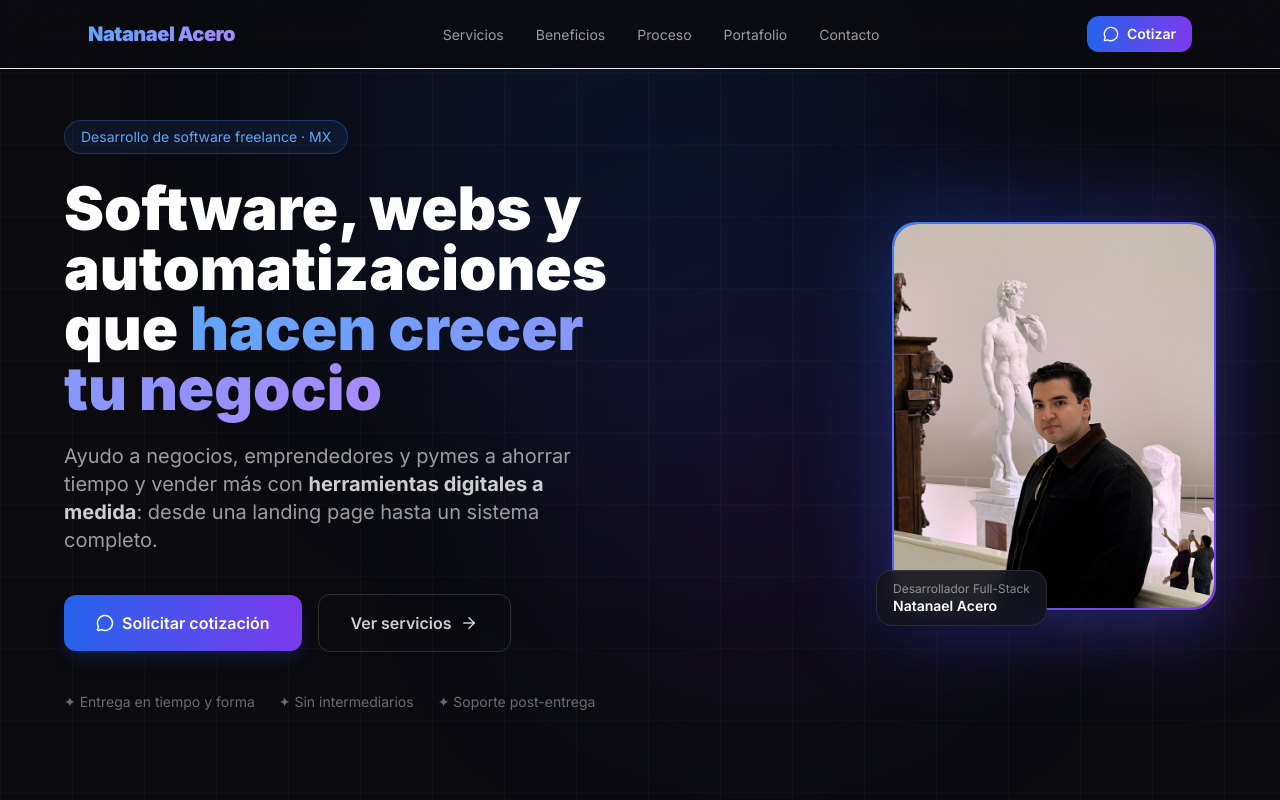
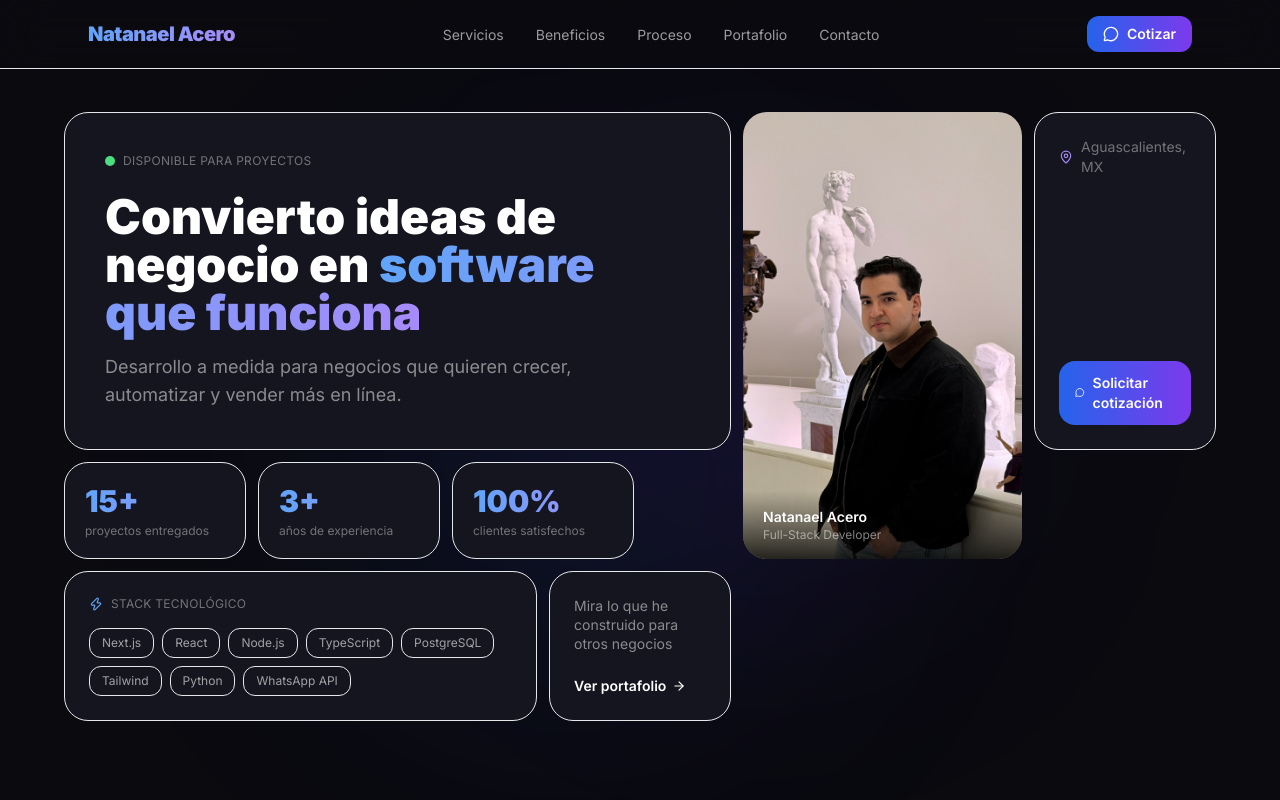
Before and after one commit to Natanael-Acero/navdev-landing, a Next.js app: page / in a window 1280 px wide. Shown: the top 800 px of the page. Built offline with nearby package versions, Linux system fonts and the light colour scheme.

Commit message:
feat: rediseño Hero con bento grid asimétrico

```diff
--- a/components/Hero.tsx
+++ b/components/Hero.tsx
@@ -1,86 +1,125 @@
+"use client";
 import Image from "next/image";
-import { ArrowRight, MessageCircle } from "lucide-react";
+import { MessageCircle, ArrowRight, MapPin, Zap } from "lucide-react";
 import { buildWhatsAppUrl } from "@/lib/whatsapp";
+
+const techs = ["Next.js", "React", "Node.js", "TypeScript", "PostgreSQL", "Tailwind", "Python", "WhatsApp API"];
+
+const stats = [
+  { value: "15+", label: "proyectos entregados" },
+  { value: "3+", label: "años de experiencia" },
+  { value: "100%", label: "clientes satisfechos" },
+];
 
 export function Hero() {
   return (
-    <section className="relative min-h-screen flex items-center justify-center overflow-hidden bg-[#0a0a0f] px-4 sm:px-6 pt-24 pb-16">
-      {/* Background glow */}
-      <div className="absolute inset-0 overflow-hidden pointer-events-none">
-        <div className="absolute -top-40 left-1/2 -translate-x-1/2 w-[600px] h-[600px] rounded-full bg-blue-600/10 blur-[120px]" />
-        <div className="absolute top-1/3 right-1/4 w-[400px] h-[400px] rounded-full bg-violet-600/10 blur-[120px]" />
-        <div className="absolute inset-0 bg-[linear-gradient(rgba(255,255,255,0.02)_1px,transparent_1px),linear-gradient(90deg,rgba(255,255,255,0.02)_1px,transparent_1px)] bg-[size:72px_72px]" />
+    <section className="relative min-h-screen flex items-center bg-[#0a0a0f] px-4 sm:px-6 lg:px-8 pt-24 pb-16 overflow-hidden">
+      {/* Ambient glow */}
+      <div className="pointer-events-none absolute inset-0">
+        <div className="absolute top-1/4 left-1/4 w-[500px] h-[500px] rounded-full bg-blue-700/10 blur-[130px]" />
+        <div className="absolute bottom-1/4 right-1/4 w-[400px] h-[400px] rounded-full bg-violet-700/10 blur-[130px]" />
       </div>
 
-      <div className="relative max-w-6xl mx-auto w-full grid lg:grid-cols-2 gap-12 items-center">
-        {/* Text */}
-        <div className="text-center lg:text-left">
-          <span className="inline-block rounded-full border border-blue-500/30 bg-blue-500/10 px-4 py-1.5 text-sm text-blue-400 mb-6">
-            Desarrollo de software freelance · MX
-          </span>
+      <div className="relative w-full max-w-6xl mx-auto">
+        {/* Bento grid */}
+        <div className="grid grid-cols-2 lg:grid-cols-12 grid-rows-auto gap-3">
 
-          <h1 className="text-4xl sm:text-5xl lg:text-6xl font-black leading-tight text-white mb-6">
-            Software, webs y automatizaciones que{" "}
-            <span className="gradient-text">hacen crecer tu negocio</span>
-          </h1>
+          {/* ── Card 1: Main headline (large) ── */}
+          <div className="col-span-2 lg:col-span-7 rounded-3xl border border-white/8 bg-[#15151f] p-8 lg:p-10 flex flex-col justify-between min-h-[220px]">
+            <div className="flex items-center gap-2 mb-6">
+              <span className="relative flex h-2.5 w-2.5">
+                <span className="animate-ping absolute inline-flex h-full w-full rounded-full bg-green-400 opacity-75" />
+                <span className="relative inline-flex rounded-full h-2.5 w-2.5 bg-green-400" />
+              </span>
+              <span className="text-xs text-white/40 tracking-wide uppercase">Disponible para proyectos</span>
+            </div>
+            <div>
+              <h1 className="text-3xl sm:text-4xl lg:text-5xl font-black text-white leading-tight mb-4">
+                Convierto ideas de negocio en{" "}
+                <span className="gradient-text">software que funciona</span>
+              </h1>
+              <p className="text-white/50 text-base lg:text-lg max-w-lg">
+                Desarrollo a medida para negocios que quieren crecer, automatizar y vender más en línea.
+              </p>
+            </div>
+          </div>
 
-          <p className="text-lg sm:text-xl text-white/60 max-w-xl mx-auto lg:mx-0 mb-10 leading-relaxed">
-            Ayudo a negocios, emprendedores y pymes a ahorrar tiempo y vender más con{" "}
-            <strong className="text-white/80">herramientas digitales a medida</strong>: desde una
-            landing page hasta un sistema completo.
-          </p>
+          {/* ── Card 2: Photo ── */}
+          <div className="col-span-2 sm:col-span-1 lg:col-span-3 rounded-3xl overflow-hidden relative min-h-[280px] lg:min-h-0 lg:row-span-2">
+            <Image
+              src="/navdev-profile.jpeg"
+              alt="Natanael Acero"
+              fill
+              className="object-cover object-top"
+              priority
+            />
+            {/* Name overlay */}
+            <div className="absolute bottom-0 left-0 right-0 bg-gradient-to-t from-black/80 to-transparent px-5 py-4">
+              <p className="text-white font-semibold text-sm">Natanael Acero</p>
+              <p className="text-white/50 text-xs">Full-Stack Developer</p>
+            </div>
+          </div>
 
-          <div className="flex flex-col sm:flex-row gap-4 justify-center lg:justify-start items-center">
+          {/* ── Card 3: Location + CTA primary ── */}
+          <div className="col-span-2 sm:col-span-1 lg:col-span-2 rounded-3xl border border-white/8 bg-[#15151f] p-6 flex flex-col justify-between gap-4">
+            <div className="flex items-center gap-2 text-white/40 text-sm">
+              <MapPin size={14} className="text-violet-400 shrink-0" />
+              <span>Aguascalientes, MX</span>
+            </div>
             <a
               href={buildWhatsAppUrl("Hola, quiero solicitar una cotización para mi proyecto.")}
               target="_blank"
               rel="noopener noreferrer"
-              className="inline-flex items-center gap-2 rounded-xl gradient-bg px-8 py-4 text-base font-semibold text-white shadow-lg shadow-blue-900/30 hover:opacity-90 hover:-translate-y-0.5 transition-all duration-200 w-full sm:w-auto justify-center"
+              className="w-full inline-flex items-center justify-center gap-2 rounded-2xl gradient-bg px-4 py-3 text-sm font-semibold text-white hover:opacity-90 hover:-translate-y-0.5 transition-all duration-200"
             >
-              <MessageCircle size={18} />
+              <MessageCircle size={15} />
               Solicitar cotización
-            </a>
-            <a
-              href="#servicios"
-              className="inline-flex items-center gap-2 rounded-xl border border-white/15 px-8 py-4 text-base font-semibold text-white/80 hover:border-violet-500/40 hover:text-white hover:-translate-y-0.5 transition-all duration-200 w-full sm:w-auto justify-center"
-            >
-              Ver servicios
-              <ArrowRight size={18} />
             </a>
           </div>
 
-          {/* Social proof */}
-          <div className="mt-10 flex flex-wrap justify-center lg:justify-start gap-6 text-sm text-white/40">
-            <span>✦ Entrega en tiempo y forma</span>
-            <span>✦ Sin intermediarios</span>
-            <span>✦ Soporte post-entrega</span>
-          </div>
-        </div>
+          {/* ── Card 4: Stats row ── */}
+          {stats.map((s) => (
+            <div
+              key={s.label}
+              className="col-span-1 lg:col-span-2 rounded-3xl border border-white/8 bg-[#15151f] p-5 flex flex-col justify-center"
+            >
+              <span className="text-2xl lg:text-3xl font-black gradient-text">{s.value}</span>
+              <span className="text-xs text-white/40 mt-1 leading-tight">{s.label}</span>
+            </div>
+          ))}
 
-        {/* Photo */}
-        <div className="flex justify-center lg:justify-end">
-          <div className="relative">
-            {/* Glow behind photo */}
-            <div className="absolute inset-0 rounded-3xl bg-gradient-to-br from-blue-600/30 to-violet-600/30 blur-2xl scale-110" />
-            {/* Gradient border */}
-            <div className="relative rounded-3xl p-[2px] bg-gradient-to-br from-blue-500 to-violet-600 shadow-2xl shadow-blue-900/40">
-              <div className="rounded-3xl overflow-hidden w-72 h-80 sm:w-80 sm:h-96 bg-[#15151f]">
-                <Image
-                  src="/navdev-profile.jpeg"
-                  alt="Natanael Acero — NAVDEV"
-                  width={400}
-                  height={500}
-                  className="w-full h-full object-cover object-top"
-                  priority
-                />
-              </div>
+          {/* ── Card 5: Tech stack ── */}
+          <div className="col-span-2 lg:col-span-5 rounded-3xl border border-white/8 bg-[#15151f] p-6">
+            <div className="flex items-center gap-2 mb-4">
+              <Zap size={14} className="text-blue-400" />
+              <span className="text-xs text-white/40 uppercase tracking-wide">Stack tecnológico</span>
             </div>
-            {/* Floating badge */}
-            <div className="absolute -bottom-4 -left-4 rounded-2xl border border-white/10 bg-[#15151f]/90 backdrop-blur px-4 py-3 shadow-xl">
-              <p className="text-xs text-white/50 leading-none mb-1">Desarrollador Full-Stack</p>
-              <p className="text-sm font-semibold text-white leading-none">Natanael Acero</p>
+            <div className="flex flex-wrap gap-2">
+              {techs.map((t) => (
+                <span
+                  key={t}
+                  className="rounded-xl border border-white/8 bg-white/4 px-3 py-1.5 text-xs text-white/60 hover:border-violet-500/40 hover:text-white/90 transition-all cursor-default"
+                >
+                  {t}
+                </span>
+              ))}
             </div>
           </div>
+
+          {/* ── Card 6: Secondary CTA ── */}
+          <div className="col-span-2 sm:col-span-1 lg:col-span-2 rounded-3xl border border-white/8 bg-[#15151f] p-6 flex flex-col justify-between">
+            <p className="text-sm text-white/50 leading-snug">
+              Mira lo que he construido para otros negocios
+            </p>
+            <a
+              href="#portafolio"
+              className="inline-flex items-center gap-1.5 text-sm font-semibold text-white hover:text-blue-400 transition-colors group"
+            >
+              Ver portafolio
+              <ArrowRight size={14} className="group-hover:translate-x-1 transition-transform" />
+            </a>
+          </div>
+
         </div>
       </div>
     </section>
```
